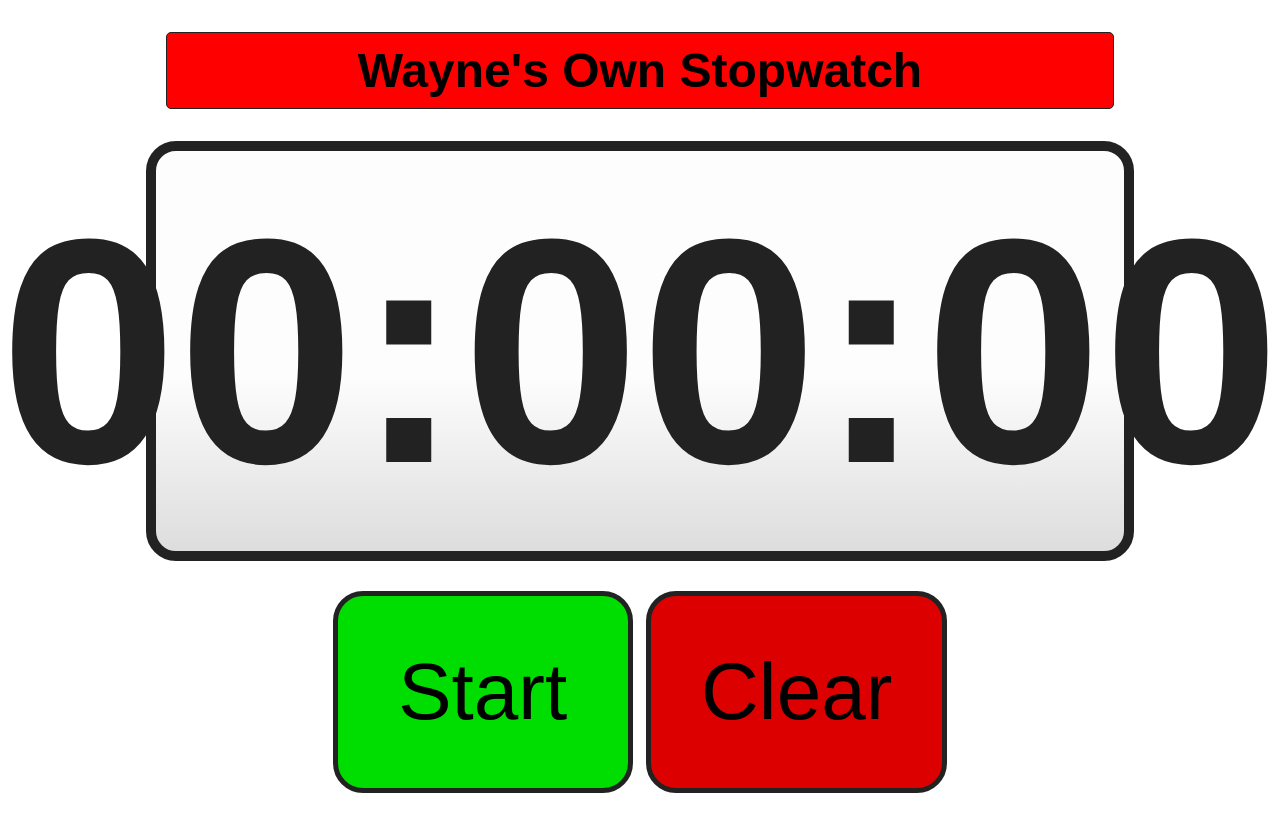
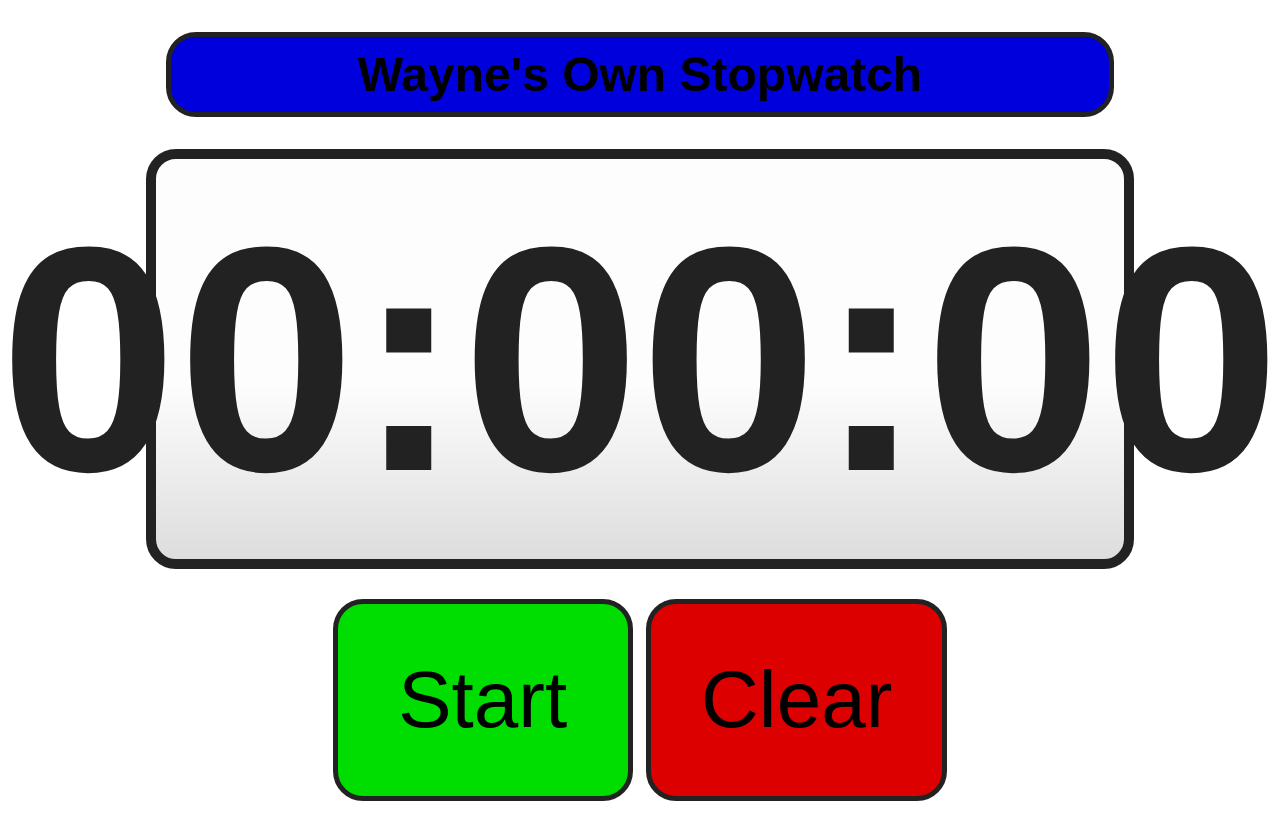
Before and after one commit to wgmyers/stopwatch, a plain HTML site: page index.html in a window 1280 px wide. Drawn offline with Linux system fonts and the light colour scheme.

Commit message:
Tweaked css to be less fugly

```diff
--- a/stopwatch.css
+++ b/stopwatch.css
@@ -10,12 +10,12 @@ div#header {
 }
 
 h1 {
-	background: #ff0000;
+	background: #0000dd;
 	font-size:3em;
 	text-align: center;
 	padding: 10px;
-	border: 1px solid #222;
-	border-radius: 5px;
+	border: 5px solid #222;
+	border-radius: 30px;
 }
 
 div#timer {
```
